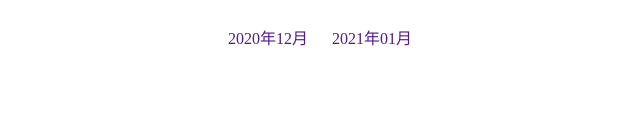
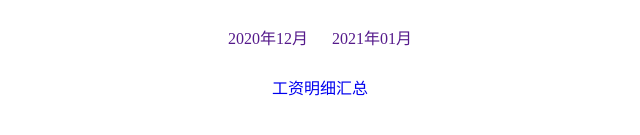
Before and after one commit to 101014211/salary, a plain HTML site: page index.html in a window 1280 px wide. Shown: the part 411-546 px from the top of the page, without its empty margins (380-1020 px from the left). Drawn offline with Linux system fonts and the light colour scheme.

Commit message:
新建汇总
新建汇总

```diff
--- a/index.html
+++ b/index.html
@@ -48,6 +48,9 @@
 		<div class="content">
 			<a href="">2020年12月</a> &nbsp;&nbsp;&nbsp;&nbsp; <a href="">2021年01月</a>
 		</div>
+		<div class="content">
+			<a href="totle.html">工资明细汇总</a>
+		</div>
 	  </div>
 	</div>
 </body>
```
